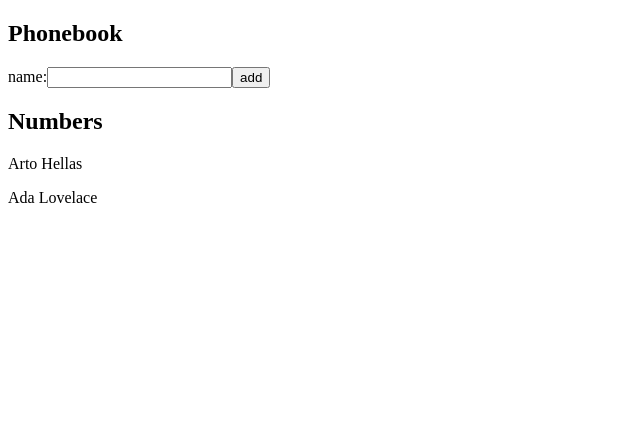
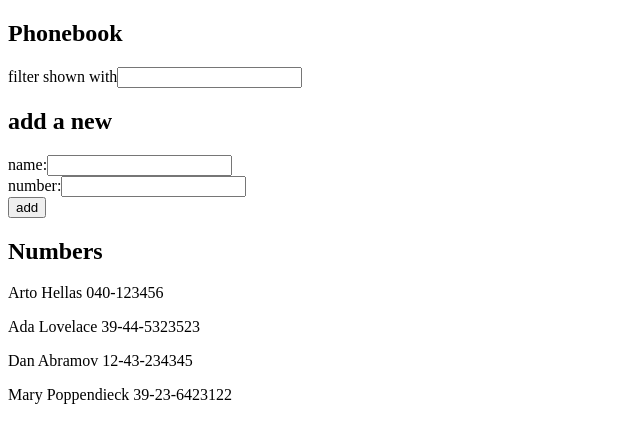
Before and after one commit to yiiiiing/FullStackLearning, a React (Vite) app in the folder exercises/part2/phonebook/: page / in a window 1280 px wide. Shown: the top 442 px of the page, without its empty margins (0-640 px from the left). Built offline with nearby package versions, Linux system fonts and the light colour scheme.

Commit message:
finished part2.b

```diff
--- a/exercises/part2/phonebook/src/App.jsx
+++ b/exercises/part2/phonebook/src/App.jsx
@@ -1,39 +1,63 @@
 import { useState } from 'react'
+import Filter from './components/Filter'
+import Phonebook from './components/Phonebook'
+import PersonForm from './components/PersonForm'
 
-const Phonebook = ({persons}) => {
-  const personsComp = persons.map((p, i)=>{return <p key={i}>{p.name}</p>})
-  return personsComp
-}
 
 const App = () => {
   const [persons, setPersons] = useState([
-    { name: 'Arto Hellas'},
-    { name: 'Ada Lovelace'}
+    { name: 'Arto Hellas', number: '040-123456', id: 1 },
+    { name: 'Ada Lovelace', number: '39-44-5323523', id: 2 },
+    { name: 'Dan Abramov', number: '12-43-234345', id: 3 },
+    { name: 'Mary Poppendieck', number: '39-23-6423122', id: 4 }
   ])
   const [newName, setNewName] = useState('')
+  const [newNumber, setNewNumber] = useState('')
+  const [filter, setFilter] = useState('')
 
-  const addName = (event) =>{
+  const addPerson = (event) =>{
     event.preventDefault()
-    const personObj = {name: newName}
+    if (newName === '' || newNumber === ''){
+      return
+    }
 
-    setPersons(persons.concat(personObj))
+    if (persons.some(p => p.name === newName)) {
+      alert(`${newName} is already added to phonebook`)
+    }else{
+      const personObj = persons.concat({name: newName, number:newNumber, id:persons.length+1})
+      setPersons(personObj)
+    }
     setNewName('')
+    setNewNumber('')
   }
 
-  const handelNameChange = (event) =>{
+  const handelNameChange = (event) => {
     setNewName(event.target.value)
+  }
+
+  const handelNumberChange = (event) => {
+    setNewNumber(event.target.value)
+  }
+
+  const handelFilterChange = (event) => {
+    const newFilter = event.target.value
+    setFilter(newFilter)
   }
 
   return (
     <div>
       <h2>Phonebook</h2>
-      <form onSubmit={addName}>
-        name:
-        <input value={newName} onChange={handelNameChange} />
-        <button type="submit">add</button>
-      </form>
+      <Filter filterValue={filter} onFilterChange={handelFilterChange} />
+      <h2>add a new</h2>
+      <PersonForm
+        onSubmit={addPerson}
+        personName={newName}
+        onNameChange={handelNameChange}
+        personNumber={newNumber}
+        onNumberChange={handelNumberChange}
+      />
       <h2>Numbers</h2>
-      <Phonebook persons={persons}/>
+      <Phonebook persons={persons} filter={filter}/>
     </div>
   )
 }
--- /dev/null
+++ b/exercises/part2/phonebook/src/components/Filter.jsx
@@ -0,0 +1,10 @@
+const Filter = ({ filterValue, onFilterChange}) => {
+    return (
+      <form>
+        filter shown with
+        <input value={filterValue} onChange={onFilterChange} />
+      </form>
+    )
+  }
+
+export default Filter
--- /dev/null
+++ b/exercises/part2/phonebook/src/components/PersonForm.jsx
@@ -0,0 +1,17 @@
+const PersonForm = ({onSubmit, personName, onNameChange, personNumber, onNumberChange}) => {
+    return (
+        <form onSubmit={onSubmit}>
+        <div>
+            name:
+            <input value={personName} onChange={onNameChange} />
+        </div>
+        <div>
+            number:
+            <input value={personNumber} onChange={onNumberChange} />
+        </div>
+        <button type="submit">add</button>
+        </form>
+    )
+}
+
+export default PersonForm
--- /dev/null
+++ b/exercises/part2/phonebook/src/components/Phonebook.jsx
@@ -0,0 +1,11 @@
+const Phonebook = ({persons, filter}) => {
+    let showedPersons = persons
+    if (filter !== ''){
+      // check if name contains filter
+      showedPersons = persons.filter((p) => {return p.name.toLowerCase().includes(filter.toLowerCase())})
+    }
+    const personsComp = showedPersons.map((p)=>{return <p key={p.id}>{p.name} {p.number}</p>})
+    return personsComp
+  }
+
+  export default Phonebook
```
